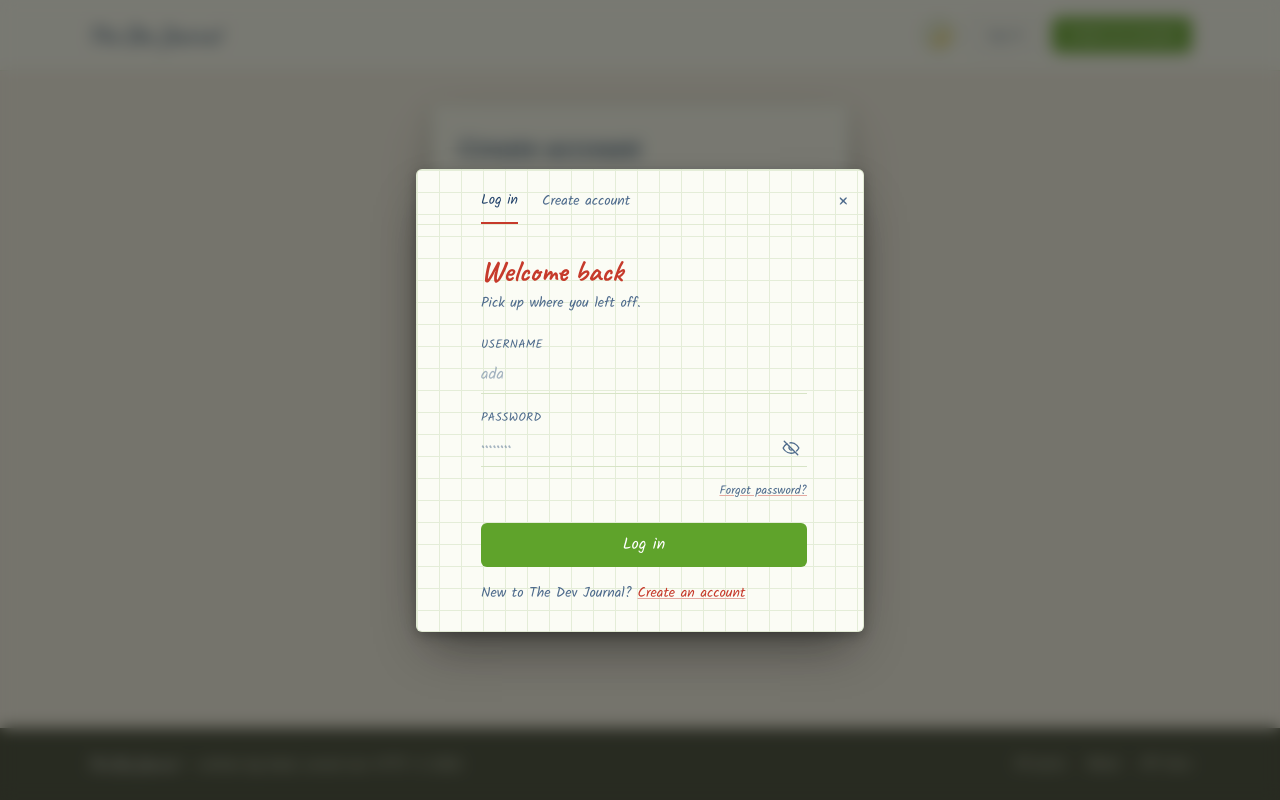
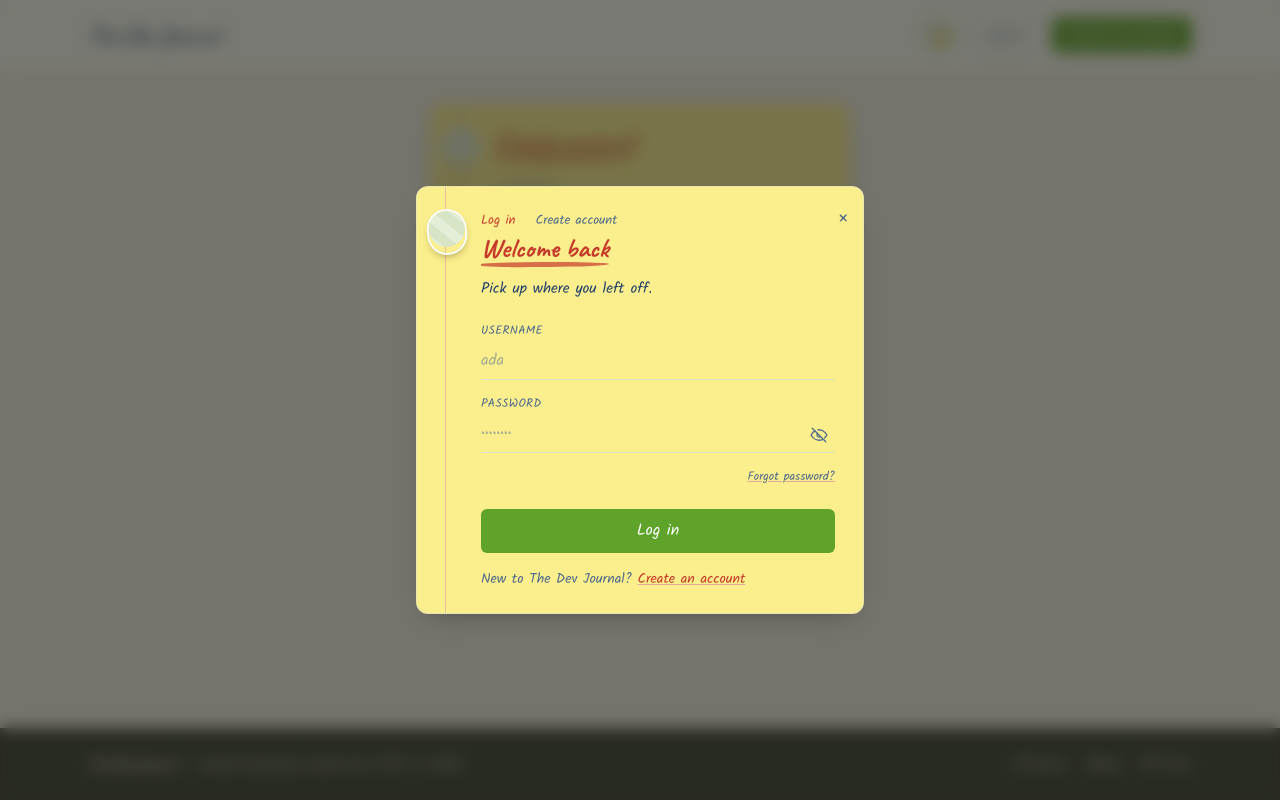
Before and after one commit to aniketbumbc/fastapi-blog, a Next.js app in the folder frontend/: page /signup in a window 1280 px wide. Both pictures are taken after a click on the button "Log in". Built offline with nearby package versions, Linux system fonts and the light colour scheme; no server answers.

Commit message:
fixed: account create and login design

```diff
--- a/frontend/src/app/(auth)/login/page.tsx
+++ b/frontend/src/app/(auth)/login/page.tsx
@@ -2,9 +2,9 @@
 import { useState } from "react";
 import Link from "next/link";
 import { useRouter } from "next/navigation";
-import Card from "@/components/ui/Card";
 import Input from "@/components/ui/Input";
 import Button from "@/components/ui/Button";
+import Avatar from "@/components/ui/Avatar";
 import { useAuth } from "@/store/auth";
 import { useToast } from "@/store/toast";
 
@@ -30,10 +30,25 @@ export default function LoginPage() {
 
   return (
     <div className="max-w-[420px] mx-auto py-8">
-      <Card className="p-7">
-        <h1 className="font-serif text-2xl font-bold text-ink">Log in</h1>
-        {error && <div className="mt-4 px-3 py-2 rounded-[9px] bg-danger-bg border border-danger-border text-sm text-danger">{error}</div>}
-        <div className="mt-5 space-y-4">
+      <div className="relative overflow-hidden rounded-xl border border-grid-strong/70 bg-highlight shadow-[0_10px_24px_-12px_rgba(0,0,0,0.35)]">
+        <span aria-hidden className="absolute inset-y-0 left-7 w-px bg-margin-line/70" />
+        <div className="absolute left-3 top-6 z-10 -rotate-6 rounded-full ring-2 ring-paper shadow-[0_4px_10px_-2px_rgba(0,0,0,0.4)]">
+          <Avatar size={36} />
+        </div>
+        <div className="relative py-6 pl-16 pr-7">
+          <h1 className="relative w-fit font-display text-[27px] font-bold leading-[1.05] text-marker">
+            Log in
+            <span
+              aria-hidden
+              className="absolute -bottom-1 left-0 right-0 h-[5px] rotate-[-0.5deg] rounded-[40%_60%_55%_45%] bg-marker/70"
+            />
+          </h1>
+          {error && (
+            <div className="mt-4 rounded-md border border-marker/30 bg-marker/10 px-3 py-2 font-body text-sm text-marker">
+              {error}
+            </div>
+          )}
+          <div className="mt-6 space-y-4">
             <Input label="Username" name="username" value={username} onChange={(e) => setUsername(e.target.value)} />
             <Input
               label="Password" type="password" name="password" value={password} onChange={(e) => setPassword(e.target.value)}
@@ -41,8 +56,11 @@ export default function LoginPage() {
             />
             <Button className="w-full" onClick={submit} disabled={loading}>{loading ? "Logging in…" : "Log in"}</Button>
           </div>
-        <p className="mt-4 text-sm text-muted text-center">No account? <Link href="/signup" className="text-accent">Sign up</Link></p>
-      </Card>
+          <p className="mt-4 font-body text-sm text-ink-soft text-center">
+            No account? <Link href="/signup" className="text-marker font-medium">Sign up</Link>
+          </p>
+        </div>
+      </div>
     </div>
   );
 }
--- a/frontend/src/app/(auth)/signup/page.tsx
+++ b/frontend/src/app/(auth)/signup/page.tsx
@@ -2,9 +2,9 @@
 import { useState } from "react";
 import Link from "next/link";
 import { useRouter } from "next/navigation";
-import Card from "@/components/ui/Card";
 import Input from "@/components/ui/Input";
 import Button from "@/components/ui/Button";
+import Avatar from "@/components/ui/Avatar";
 import { rules, check } from "@/lib/validation";
 import { useAuth } from "@/store/auth";
 import { useToast } from "@/store/toast";
@@ -32,10 +32,25 @@ export default function SignupPage() {
 
   return (
     <div className="max-w-[420px] mx-auto py-8">
-      <Card className="p-7">
-        <h1 className="font-serif text-2xl font-bold text-ink">Create account</h1>
-        {registerError && <div className="mt-4 px-3 py-2 rounded-[9px] bg-danger-bg border border-danger-border text-sm text-danger">{registerError}</div>}
-        <div className="mt-5 space-y-4">
+      <div className="relative overflow-hidden rounded-xl border border-grid-strong/70 bg-highlight shadow-[0_10px_24px_-12px_rgba(0,0,0,0.35)]">
+        <span aria-hidden className="absolute inset-y-0 left-7 w-px bg-margin-line/70" />
+        <div className="absolute left-3 top-6 z-10 -rotate-6 rounded-full ring-2 ring-paper shadow-[0_4px_10px_-2px_rgba(0,0,0,0.4)]">
+          <Avatar size={36} />
+        </div>
+        <div className="relative py-6 pl-16 pr-7">
+          <h1 className="relative w-fit font-display text-[27px] font-bold leading-[1.05] text-marker">
+            Create account
+            <span
+              aria-hidden
+              className="absolute -bottom-1 left-0 right-0 h-[5px] rotate-[-0.5deg] rounded-[40%_60%_55%_45%] bg-marker/70"
+            />
+          </h1>
+          {registerError && (
+            <div className="mt-4 rounded-md border border-marker/30 bg-marker/10 px-3 py-2 font-body text-sm text-marker">
+              {registerError}
+            </div>
+          )}
+          <div className="mt-6 space-y-4">
             <Input label="Username" value={f.username} onChange={set("username")} error={uErr} valid={!!f.username && !uErr} hint="1–50 characters" />
             <Input label="Email" type="email" value={f.email} onChange={set("email")} error={eErr} valid={!!f.email && !eErr} />
             <Input label="Password" type="password" value={f.password} onChange={set("password")} error={pErr} hint="At least 5 characters" />
@@ -43,8 +58,11 @@ export default function SignupPage() {
               {registerStatus === "loading" ? "Creating account…" : "Create account"}
             </Button>
           </div>
-        <p className="mt-4 text-sm text-muted text-center">Already have one? <Link href="/login" className="text-accent">Log in</Link></p>
-      </Card>
+          <p className="mt-4 font-body text-sm text-ink-soft text-center">
+            Already have one? <Link href="/login" className="text-marker font-medium">Log in</Link>
+          </p>
+        </div>
+      </div>
     </div>
   );
 }
--- a/frontend/src/components/accountmodal/accountmodal.tsx
+++ b/frontend/src/components/accountmodal/accountmodal.tsx
@@ -7,6 +7,7 @@ import { useAuth } from "@/store/auth";
 import { useToast } from "@/store/toast";
 import { rules, check } from "@/lib/validation";
 import { EyeIcon } from "@/components/ui/EyeIcon";
+import Avatar from "@/components/ui/Avatar";
 
 type Mode = "login" | "signup";
 
@@ -87,25 +88,31 @@ function AccountModal({
       onClick={onClose}
     >
       <div
-        className="notebook-paper book-shell relative w-full max-w-md overflow-hidden rounded-md border border-grid-strong/70"
+        className="relative w-full max-w-md overflow-hidden rounded-xl border border-grid-strong/70 bg-highlight shadow-[0_10px_24px_-12px_rgba(0,0,0,0.35)]"
         onClick={(e) => e.stopPropagation()}
       >
         <button
           type="button"
           onClick={onClose}
           aria-label="Close"
-          className="absolute right-4 top-4 z-10 font-display text-2xl leading-none text-ink-soft hover:text-marker"
+          className="absolute right-4 top-4 z-20 font-display text-2xl leading-none text-ink-soft hover:text-marker"
         >
           ×
         </button>
 
+        <span aria-hidden className="absolute inset-y-0 left-7 w-px bg-margin-line/70" />
+        <div className="absolute left-3 top-6 z-10 -rotate-6 rounded-full ring-2 ring-paper shadow-[0_4px_10px_-2px_rgba(0,0,0,0.4)]">
+          <Avatar size={36} />
+        </div>
+
+        <div className="relative py-6 pl-16 pr-7">
           {/* tabs */}
-        <div className="flex gap-6 border-b border-grid-strong/70 pl-16 pr-14 pt-5">
+          <div className="flex gap-5">
             <button
               type="button"
               onClick={() => switchMode("login")}
-            className={`pb-3 font-body text-sm font-medium ${
-              isLogin ? "border-b-2 border-marker text-ink" : "text-ink-soft hover:text-ink"
+              className={`font-body text-[13px] font-medium ${
+                isLogin ? "text-marker" : "text-ink-soft hover:text-ink"
               }`}
             >
               Log in
@@ -113,19 +120,22 @@ function AccountModal({
             <button
               type="button"
               onClick={() => switchMode("signup")}
-            className={`pb-3 font-body text-sm font-medium ${
-              !isLogin ? "border-b-2 border-marker text-ink" : "text-ink-soft hover:text-ink"
+              className={`font-body text-[13px] font-medium ${
+                !isLogin ? "text-marker" : "text-ink-soft hover:text-ink"
               }`}
             >
               Create account
             </button>
           </div>
 
-        <div className="px-14 py-7 pl-16">
-          <h2 className="font-display text-3xl font-bold text-marker">
+          <h2 className="relative mt-1 w-fit font-display text-[27px] font-bold leading-[1.05] text-marker">
             {isLogin ? "Welcome back" : "Start your notebook"}
+            <span
+              aria-hidden
+              className="absolute -bottom-1 left-0 right-0 h-[5px] rotate-[-0.5deg] rounded-[40%_60%_55%_45%] bg-marker/70"
+            />
           </h2>
-          <p className="mt-1 font-body text-sm text-ink-soft">
+          <p className="mt-4 font-body text-[15px] leading-snug text-ink">
             {isLogin ? "Pick up where you left off." : "Jot down your details to claim a page."}
           </p>
 
```
Also changed, not shown: 1 other file (tests, documents, lock files or other folders). Lines whose indentation alone changed are shown as unchanged.
